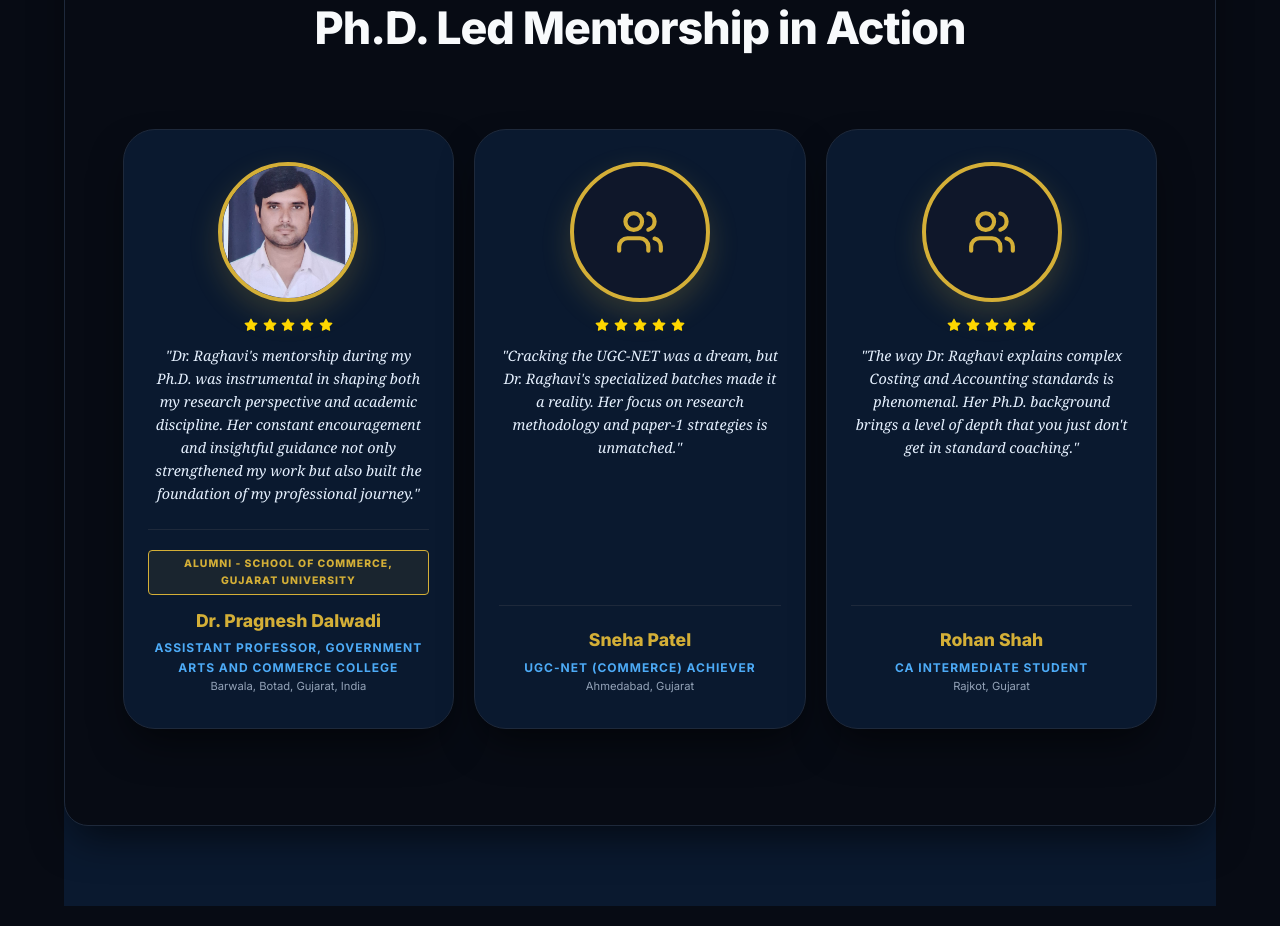
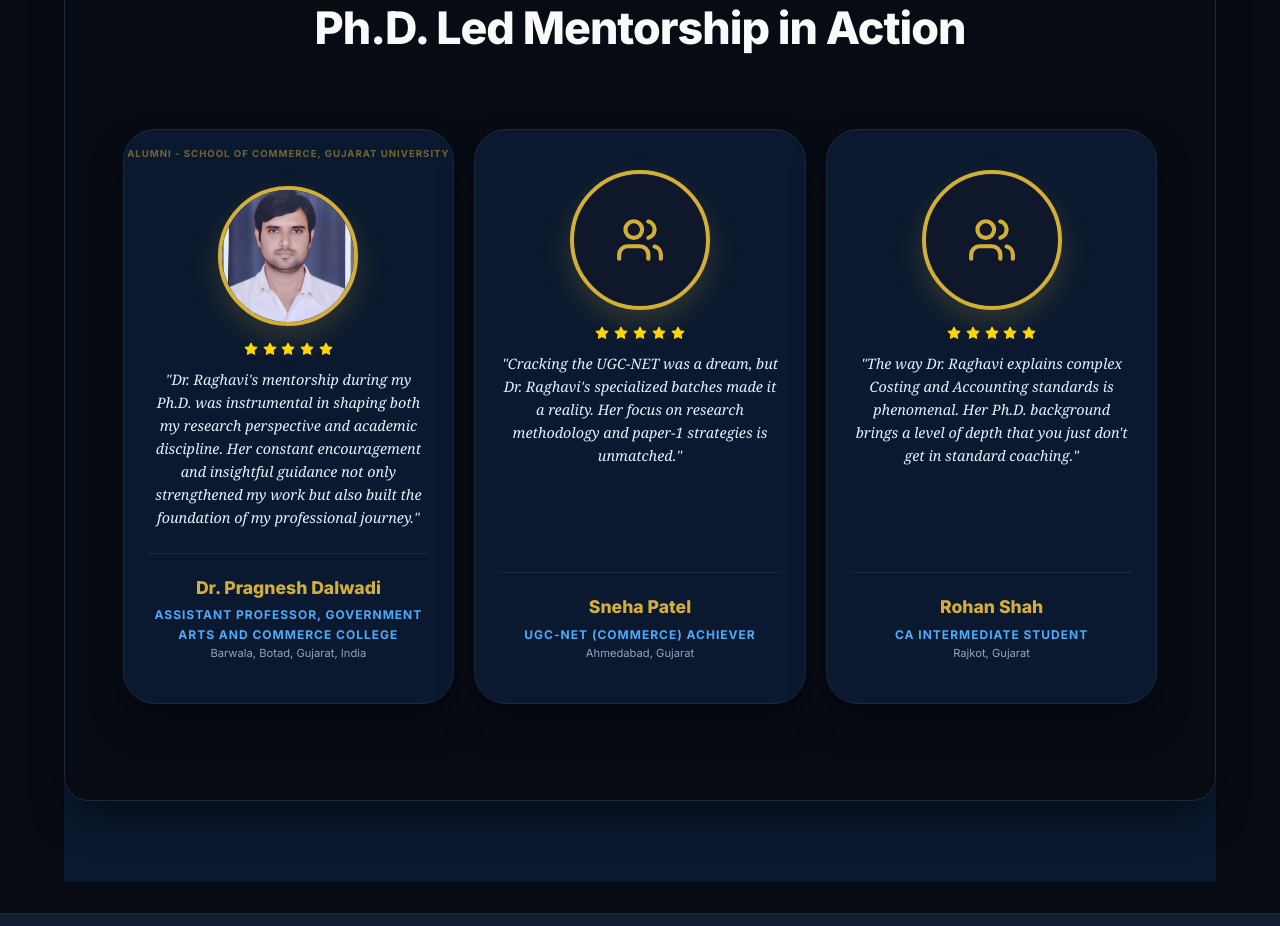
Before and after one commit to NCRaghavi/Raghavi, a React (Vite) app: page / in a window 1280 px wide. Shown: the part 5580-6506 px from the top of the page. Built offline with nearby package versions, Linux system fonts and the light colour scheme.

Commit message:
Alumni tag change

```diff
--- a/src/components/Home.jsx
+++ b/src/components/Home.jsx
@@ -57,7 +57,7 @@ const TestimonialSlider = () => {
         {displayItems.map((testimonial, idx) => (
           <div key={`${testimonial.id}-${idx}`} className="testimonial-card" style={{
             background: 'var(--bg-card)',
-            padding: '2rem 1.5rem',
+            padding: '2.5rem 1.5rem',
             borderRadius: '32px',
             border: '1px solid var(--border-color)',
             display: 'flex',
@@ -65,8 +65,24 @@ const TestimonialSlider = () => {
             alignItems: 'center',
             textAlign: 'center',
             boxShadow: 'var(--shadow-bento)',
-            height: '100%'
+            height: '100%',
+            position: 'relative'
           }}>
+            {testimonial.category === 'scholar' && (
+              <div style={{
+                position: 'absolute',
+                top: '1rem',
+                width: '100%',
+                color: '#D4AF37',
+                opacity: 0.5,
+                fontSize: '0.6rem',
+                fontWeight: 700,
+                textTransform: 'uppercase',
+                letterSpacing: '1px'
+              }}>
+                Alumni - School of Commerce, Gujarat University
+              </div>
+            )}
             {/* 1. Photo */}
             <div className="testimonial-portrait" style={{
               width: '140px',
@@ -74,6 +90,7 @@ const TestimonialSlider = () => {
               borderRadius: '50%',
               border: '4px solid #D4AF37',
               overflow: 'hidden',
+              marginTop: testimonial.category === 'scholar' ? '1rem' : '0',
               marginBottom: '1rem',
               background: 'var(--bg-secondary)',
               boxShadow: '0 12px 30px rgba(212, 175, 55, 0.2)'
@@ -109,23 +126,6 @@ const TestimonialSlider = () => {
 
             {/* 4. Signature - FIXED COLORS */}
             <div style={{ width: '100%', paddingTop: '1.25rem', borderTop: '1px solid var(--border-color)' }}>
-              {testimonial.category === 'scholar' && (
-                <div style={{
-                  display: 'inline-block',
-                  padding: '0.3rem 0.75rem',
-                  borderRadius: '4px',
-                  border: '1px solid #D4AF37',
-                  background: 'rgba(212, 175, 55, 0.08)',
-                  color: '#D4AF37',
-                  fontSize: '0.65rem',
-                  fontWeight: 800,
-                  textTransform: 'uppercase',
-                  letterSpacing: '1px',
-                  marginBottom: '0.75rem'
-                }}>
-                  Alumni - School of Commerce, Gujarat University
-                </div>
-              )}
               <h4 style={{
                 color: '#D4AF37',
                 fontSize: '1.1rem',
--- a/src/components/TestimonialsPage.jsx
+++ b/src/components/TestimonialsPage.jsx
@@ -62,7 +62,7 @@ export default function TestimonialsPage() {
             {currentTestimonials.map((testimonial) => (
               <div key={testimonial.id} className="testimonial-card" style={{
                 background: 'var(--bg-card)',
-                padding: '3rem 2rem',
+                padding: '2.5rem 2rem',
                 borderRadius: '32px',
                 border: '1px solid var(--border-color)',
                 display: 'flex',
@@ -70,8 +70,25 @@ export default function TestimonialsPage() {
                 alignItems: 'center',
                 textAlign: 'center',
                 boxShadow: 'var(--shadow-bento)',
-                transition: 'transform 0.3s ease'
+                transition: 'transform 0.3s ease',
+                position: 'relative'
               }}>
+                {testimonial.category === 'scholar' && (
+                  <div style={{
+                    position: 'absolute',
+                    top: '1.25rem',
+                    width: '100%',
+                    color: '#D4AF37',
+                    opacity: 0.6,
+                    fontSize: '0.75rem',
+                    fontWeight: 700,
+                    textTransform: 'uppercase',
+                    letterSpacing: '1.5px'
+                  }}>
+                    Alumni - School of Commerce, Gujarat University
+                  </div>
+                )}
+
                 {/* 1. Ultra-Large Photo (220px) - Responsive Scale */}
                 <div className="testimonial-portrait" style={{
                   width: '200px',
@@ -79,6 +96,7 @@ export default function TestimonialsPage() {
                   borderRadius: '50%',
                   border: '5px solid #D4AF37',
                   overflow: 'hidden',
+                  marginTop: testimonial.category === 'scholar' ? '1rem' : '0',
                   marginBottom: '1.5rem',
                   background: 'var(--bg-secondary)',
                   boxShadow: '0 15px 40px rgba(212, 175, 55, 0.3)'
@@ -115,24 +133,6 @@ export default function TestimonialsPage() {
 
                 {/* 4. Color Hierarchy: Gold Name, Vivid Blue Designation, Pure White Location */}
                 <div style={{ width: '100%', paddingTop: '1.5rem', borderTop: '1px solid var(--border-color)' }}>
-                  {testimonial.category === 'scholar' && (
-                    <div style={{
-                      display: 'inline-block',
-                      padding: '0.4rem 1rem',
-                      borderRadius: '6px',
-                      border: '1px solid #D4AF37',
-                      background: 'rgba(212, 175, 55, 0.1)',
-                      color: '#D4AF37',
-                      fontSize: '0.75rem',
-                      fontWeight: 800,
-                      textTransform: 'uppercase',
-                      letterSpacing: '1.2px',
-                      marginBottom: '1rem',
-                      boxShadow: '0 4px 10px rgba(212, 175, 55, 0.15)'
-                    }}>
-                      Alumni - School of Commerce, Gujarat University
-                    </div>
-                  )}
                   <h4 style={{
                     fontWeight: 900,
                     color: '#D4AF37',
```
